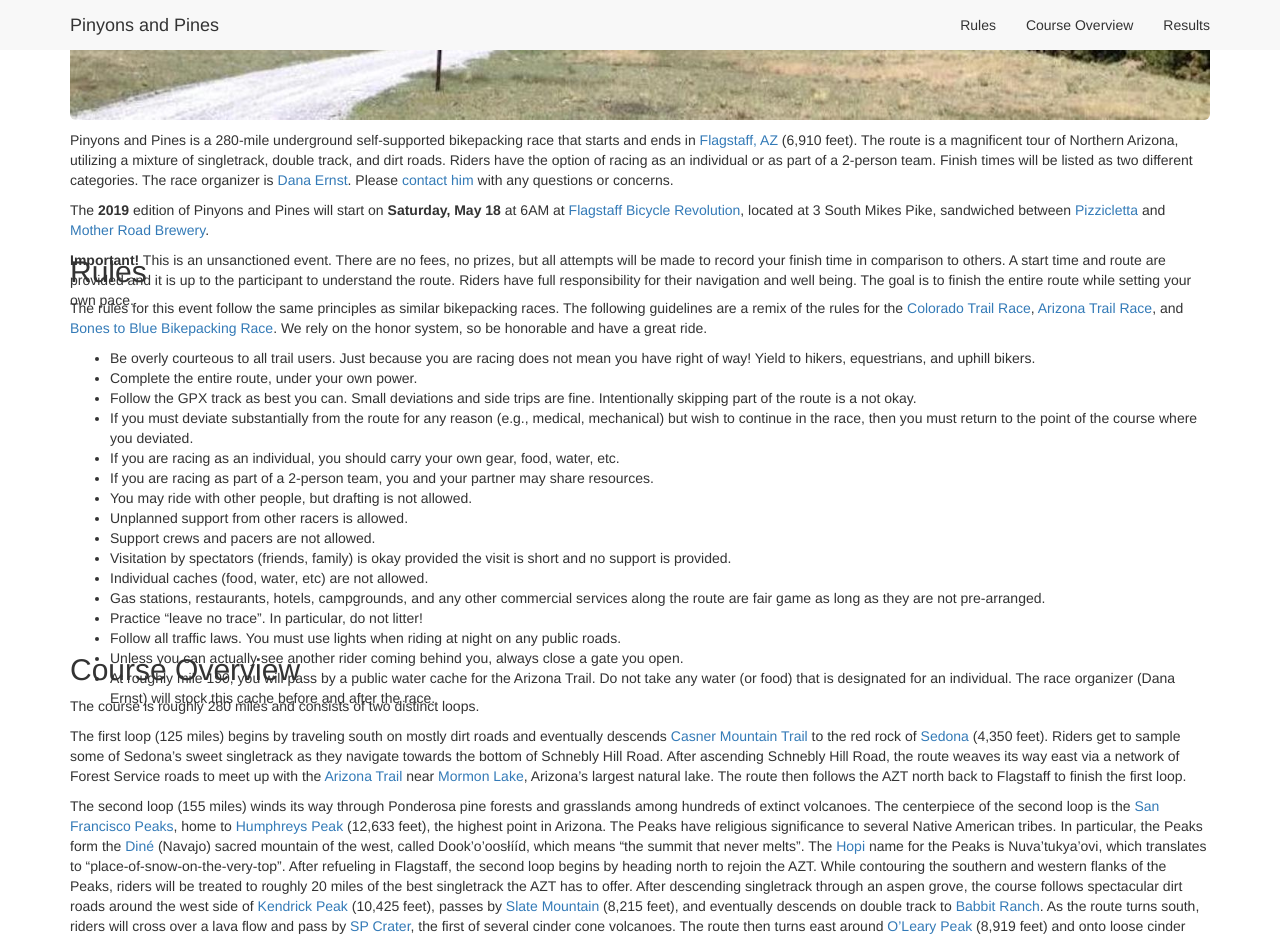
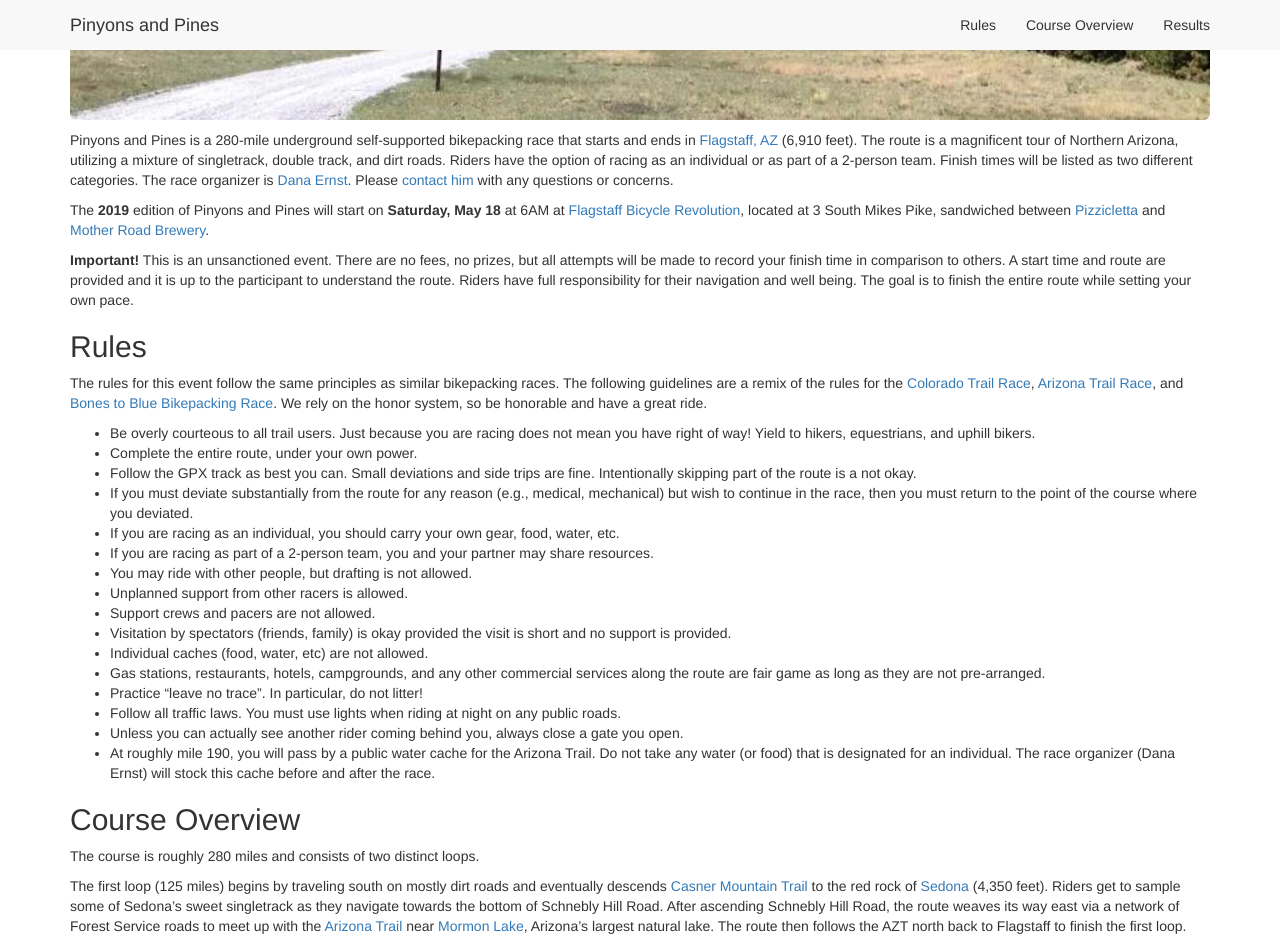
Before and after one commit to dcernst/PinyonsPines, a Jekyll site: the page built from index.md, in a window 1280 px wide and 1400 px high, scrolled down 347 px. Shown: the top 938 px of the window. Built offline with Jekyll 4.4.1, drawn with Linux system fonts in a browser that asks for light colours; nearby versions of some CDN libraries.

Commit message:
Update to css

```diff
--- a/css/extra.css
+++ b/css/extra.css
@@ -6,14 +6,6 @@
 } */
 
 /* .anchor:target {padding-top: 90px;} */
-
-*[id]:before {
-  display: block;
-  content: " ";
-  margin-top: -75px; // Set the Appropriate Height
-  height: 75px; // Set the Appropriate Height
-  visibility: hidden;
-}
 
 .post-meta {
   font-size: small-font-size;
```
